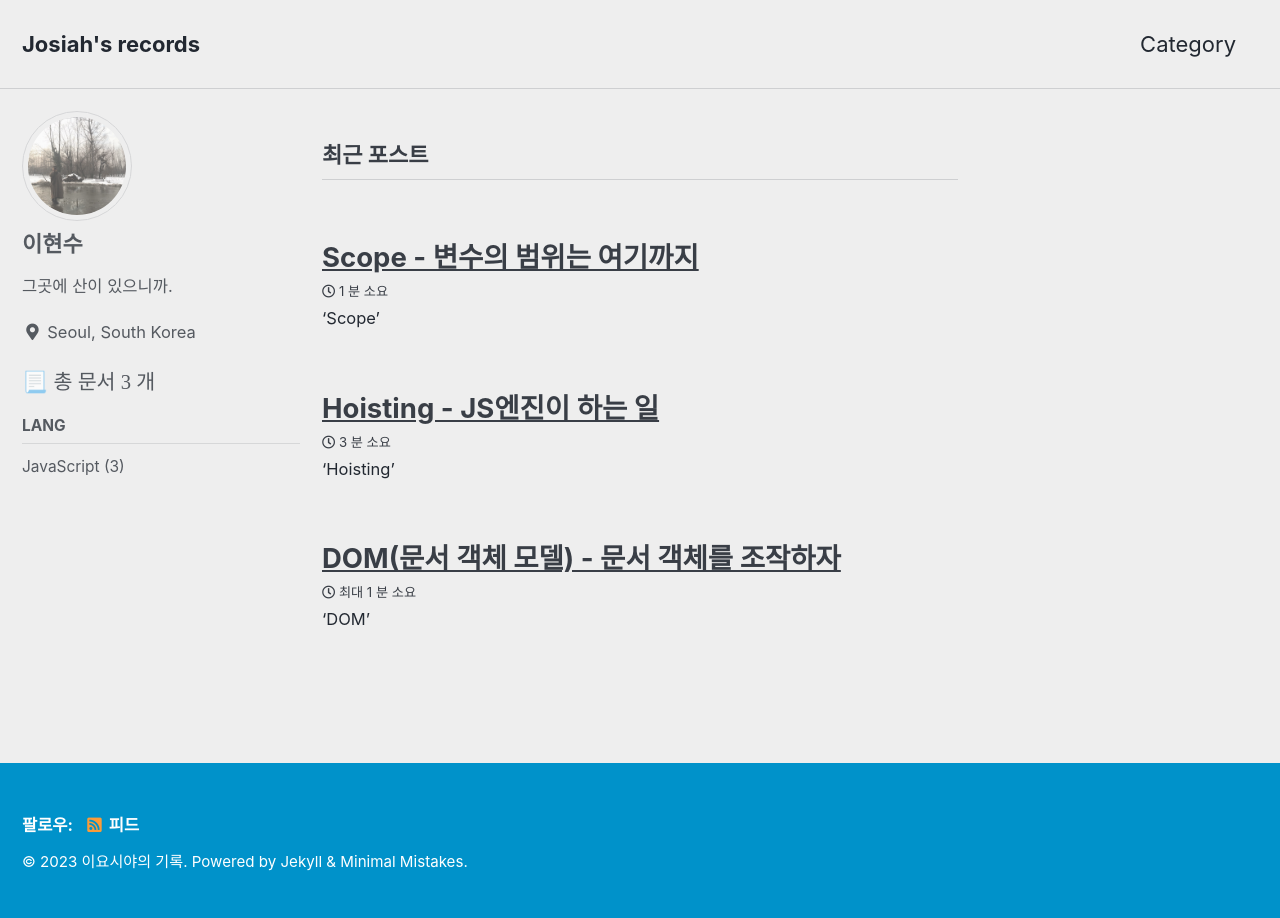
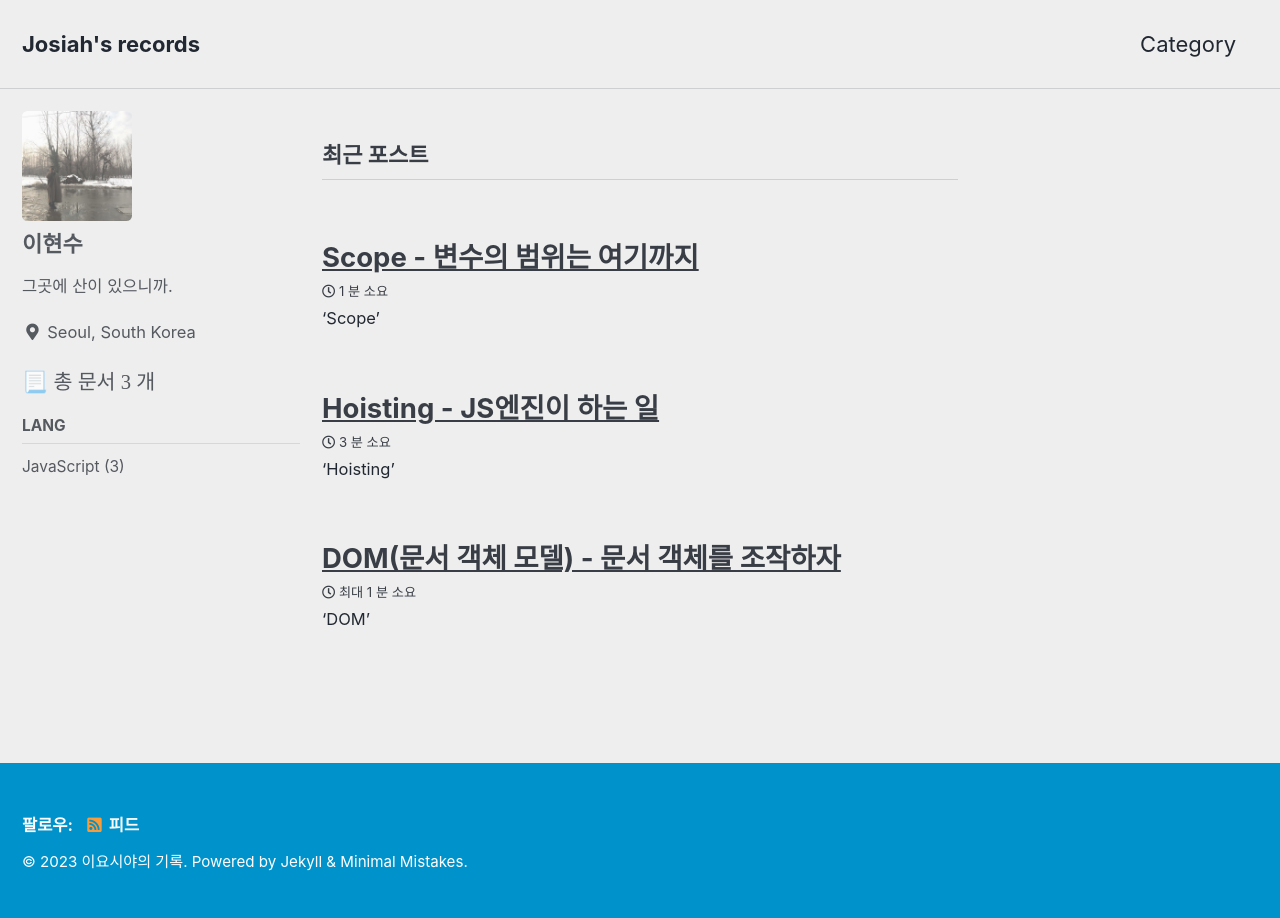
Before and after one commit to josiah-0208/josiah-0208.github.io, a Jekyll site: the page built from index.html, in a window 1280 px wide. Built offline with Jekyll 4.4.1, drawn with Linux system fonts in a browser that asks for light colours; cached includes are drawn as plain includes; the list of posts is cut into pages by our own code.

Commit message:
프로필 이미지 변경

```diff
--- a/_sass/minimal-mistakes/_sidebar.scss
+++ b/_sass/minimal-mistakes/_sidebar.scss
@@ -135,11 +135,10 @@
 
   img {
     max-width: 110px;
-    border-radius: 50%;
+    border-radius: 5%;
 
     @include breakpoint($large) {
-      padding: 5px;
-      border: 1px solid $border-color;
+      padding: 0px;
     }
   }
 }
```
